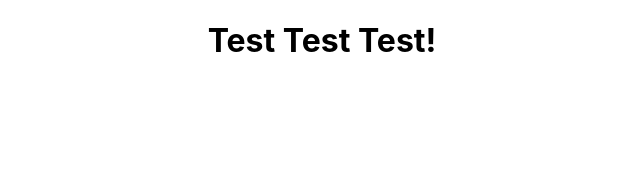
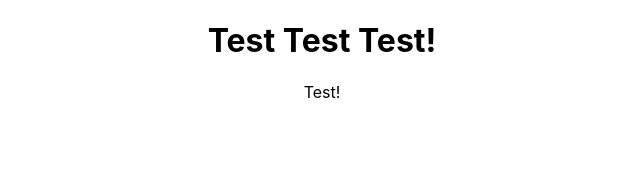
Before and after one commit to francellafiallos/francella-fiallos-project-3, a React (Create React App) app: page / in a window 1280 px wide. Shown: the top 172 px of the page, without its empty margins (318-958 px from the left). Built offline with nearby package versions, Linux system fonts and the light colour scheme.

Commit message:
another update for development branch

```diff
--- a/src/App.js
+++ b/src/App.js
@@ -5,6 +5,7 @@ function App() {
   return (
     <div className="App">
       <h1>Test Test Test!</h1>
+        <p>Test!</p>
     </div>
   );
 }
```
